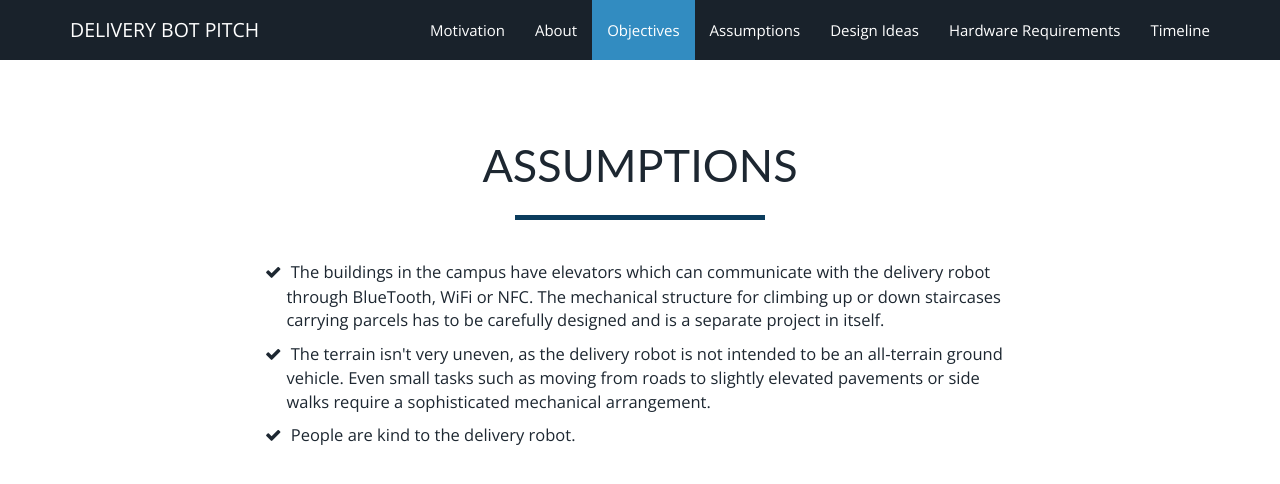
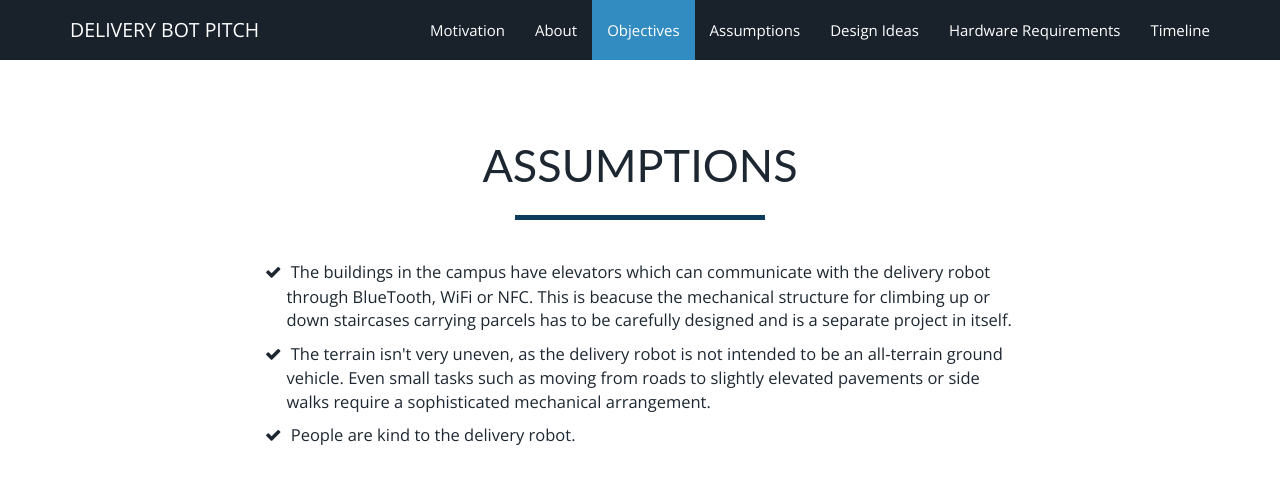
Before and after one commit to prajwaldp/delivery-robot-pitch, a Jekyll site: the page built from index.html, in a window 1280 px wide and 900 px high, scrolled down 3706 px. Shown: the top 484 px of the window. Built offline with Jekyll 4.4.1, drawn with Linux system fonts in a browser that asks for light colours.

Commit message:
add justification is assumptions

```diff
--- a/_includes/assumptions.html
+++ b/_includes/assumptions.html
@@ -10,7 +10,7 @@
       <div class="col-lg-8 col-lg-offset-2">
 	<ul>
 	  <li>
-	    The buildings in the campus have elevators which can communicate with the delivery robot through BlueTooth, WiFi or NFC. The mechanical structure for climbing up or down staircases carrying parcels has to be carefully designed and is a separate project in itself.
+	    The buildings in the campus have elevators which can communicate with the delivery robot through BlueTooth, WiFi or NFC. This is beacuse the mechanical structure for climbing up or down staircases carrying parcels has to be carefully designed and is a separate project in itself.
 	  </li>
 	  <li>
 	    The terrain isn't very uneven, as the delivery robot is not intended to be an all-terrain ground vehicle. Even small tasks such as moving from roads to slightly elevated pavements or side walks require a sophisticated mechanical arrangement.
```
